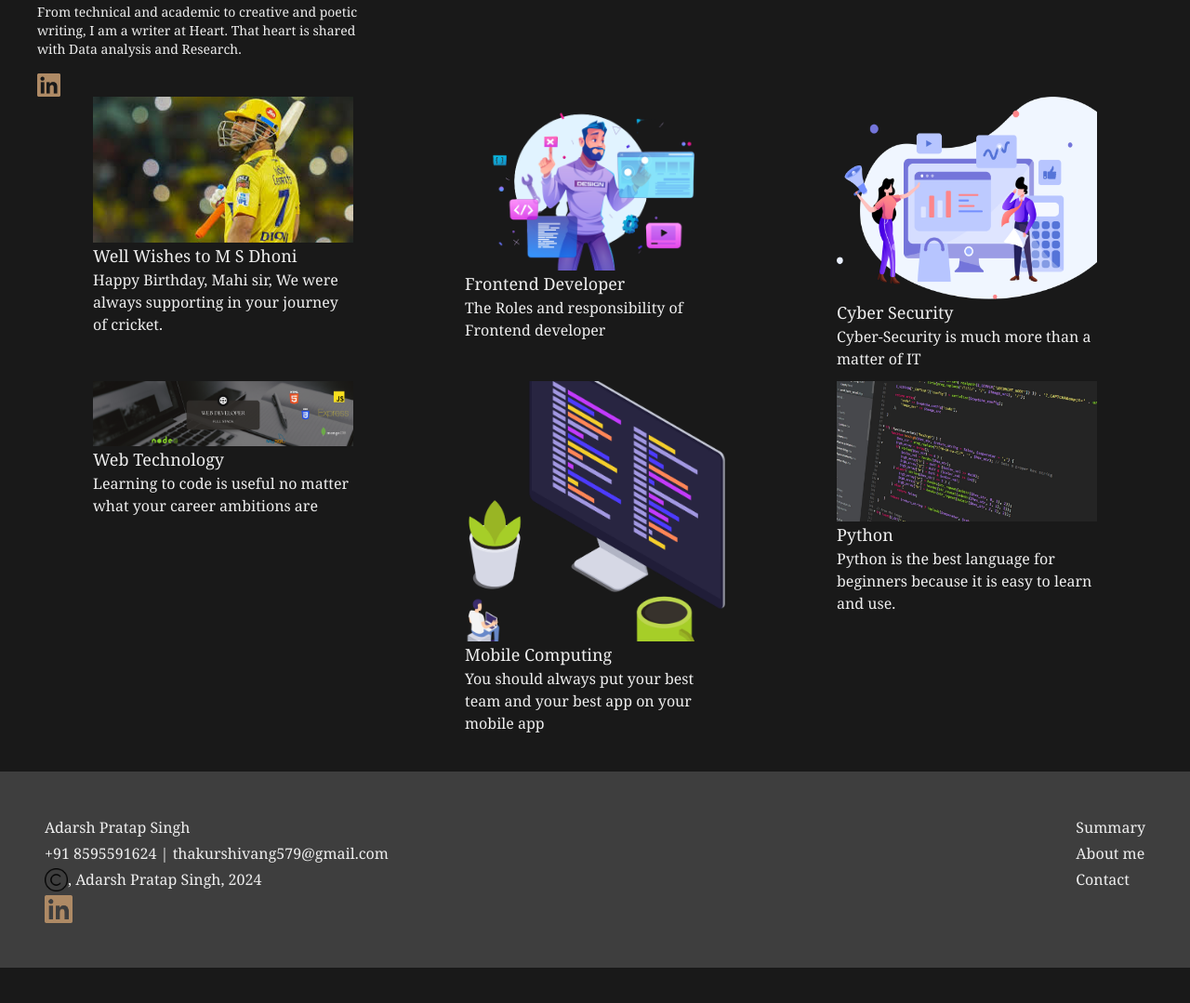
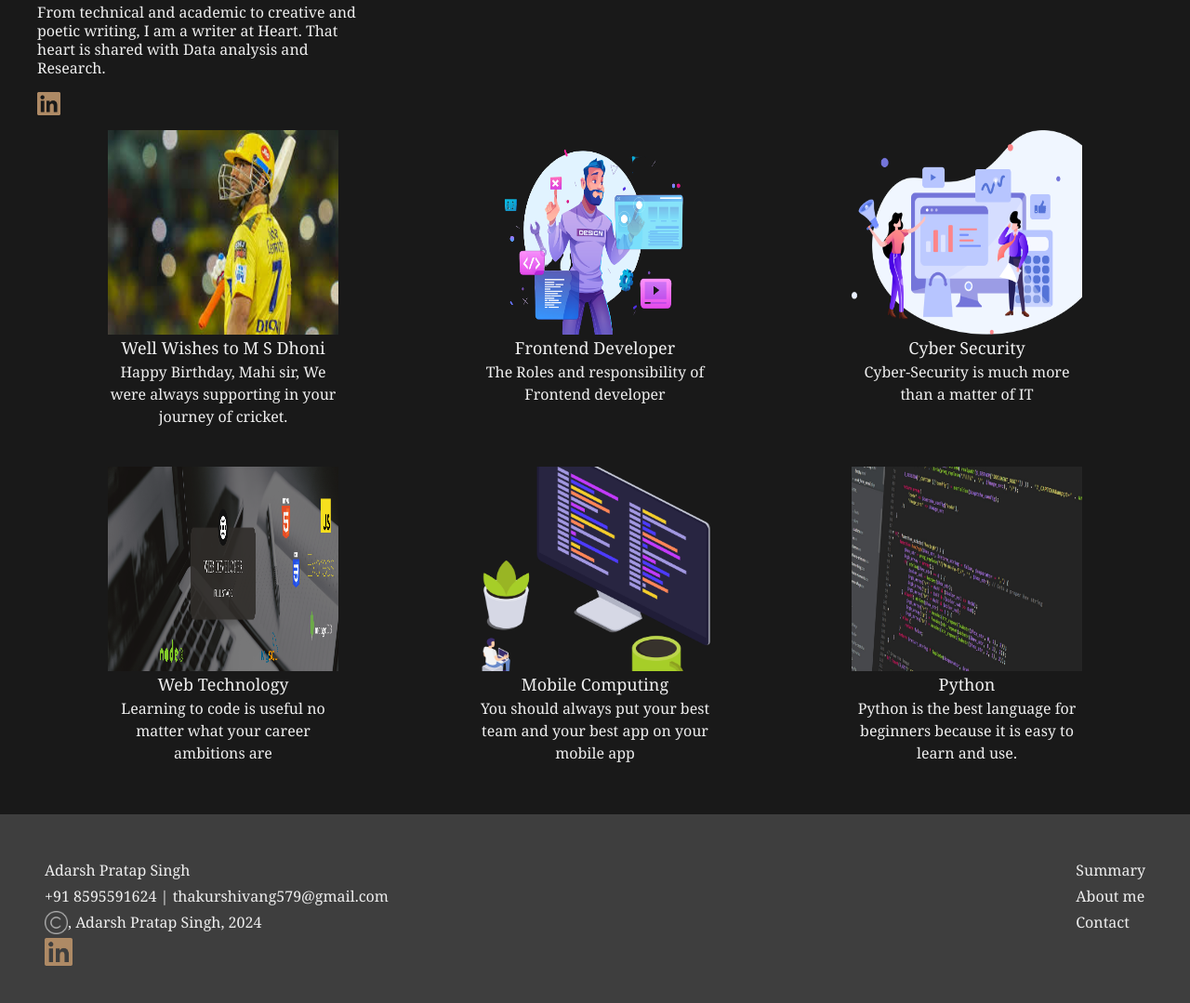
Before and after one commit to shivangthakur-007/contentwriter, a website: page index.html in a window 1280 px wide. Shown: the part 201-1280 px from the top of the page at 93% size. Before the commit the page ends 1242 px from the top, so only its background shows below. Drawn offline with Linux system fonts and the light colour scheme.

Commit message:
first commit today

```diff
--- a/index.html
+++ b/index.html
@@ -3,7 +3,7 @@
   <head>
     <meta charset="UTF-8" />
     <meta name="viewport" content="width=device-width, initial-scale=1.0" />
-    <title>Document</title>
+    <title>Content-Portfolio</title>
     <link rel="stylesheet" href="./src/output.css" />
   </head>
   <body class="m-0 p-0 bg-[#191919] rounded-sm text-[#efefef] font-serif">
@@ -29,14 +29,14 @@
           <h1 class="text-4xl">Communications and Writing Professional</h1>
         </div>
         <div class="">
-          <h4 class="text-sm leading-5">
+          <h4 class="text-md leading-5">
             From technical and academic to creative and poetic writing, I am a
             writer at Heart. That heart is shared with Data analysis and
             Research.
           </h4>
         </div>
         <div>
-          <a href="">
+          <a href="https://www.linkedin.com/feed/">
             <img
               class="invert-[70%]"
               src="./assets/linkedin.png"
@@ -52,45 +52,44 @@
       <div class="flex flex-col gap-3">
         <!-- subpart are  -->
         <div class="flex justify-around">
-          <div class="max-w-[280px]">
+          <div class="hover:shadow-[0_35px_60px_-15px_rgba(100,100,100,0.5)] flex p-4 w-[280px] h-[350px]">
             <a href="https://shivangthakur579.hashnode.dev/well-wishes">
               <img
-                class="min-h-[180px] min-w-[220px]"
-
+                class="h-[220px] w-[280px]"
                 src="./assets/download.jpeg"
                 alt=""
               />
-              <h3 class="text-lg">Well Wishes to M S Dhoni</h3>
-              <h5 class="text-md">
+              <h3 class="text-lg text-center">Well Wishes to M S Dhoni</h3>
+              <h5 class="text-md text-center">
                 Happy Birthday, Mahi sir, We were always supporting in your
                 journey of cricket.
               </h5>
             </a>
           </div>
-          <div class="max-w-[280px]">
+          <div class="hover:shadow-[0_35px_60px_-15px_rgba(100,100,100,0.5)] flex p-4  w-[280px] h-[340px]">
             <a href="https://shivangthakur579.hashnode.dev/frontend-developer">
               <img
-                class="min-h-[180px] min-w-[220px]"
-
+                class="h-[220px] w-[280px]"
                 src="./assets/frontend developer.png"
                 alt="linked"
               />
-              <h3 class="text-lg">Frontend Developer</h3>
-              <h5 class="text-md">
+              <h3 class="text-lg text-center">Frontend Developer</h3>
+              <h5 class="text-md text-center">
                 The Roles and responsibility of Frontend developer
               </h5>
             </a>
           </div>
-          <div class="max-w-[280px]">
-            <a href="https://shivangthakur579.hashnode.dev/important-question-on-cyber-security-and-its-law">
+          <div class="hover:shadow-[0_35px_60px_-15px_rgba(100,100,100,0.5)] flex p-4  w-[280px] h-[340px]">
+            <a
+              href="https://shivangthakur579.hashnode.dev/important-question-on-cyber-security-and-its-law"
+            >
               <img
-                class="min-h-[180px] min-w-[220px]"
-
+                class="h-[220px] w-[280px]"
                 src="./assets/Header Illustration.png"
                 alt="linked"
               />
-              <h3 class="text-lg">Cyber Security</h3>
-              <h5 class="text-md">
+              <h3 class="text-lg text-center">Cyber Security</h3>
+              <h5 class="text-md text-center">
                 Cyber-Security is much more than a matter of IT
               </h5>
             </a>
@@ -99,45 +98,49 @@
 
         <!-- next line -->
         <div class="flex justify-around">
-          <div class="max-w-[280px]">
+          <div class="hover:shadow-[0_35px_60px_-15px_rgba(100,100,100,0.5)] flex p-4 w-[280px] h-[350px]">
             <a href="https://shivangthakur579.hashnode.dev/web-technology">
               <img
-                class="min-h-[180px] min-w-[220px]"
-
+                class="h-[220px] w-[280px]"
                 src="./assets/Black Minimalist Motivation Quote LinkedIn Banner.png"
                 alt="linked"
               />
-              <h3 class="text-lg">Web Technology</h3>
-              <h5 class="text-md">
-                Learning to code is useful no matter what your career ambitions are
+              <h3 class="text-lg text-center">Web Technology</h3>
+              <h5 class="text-md text-center">
+                Learning to code is useful no matter what your career ambitions
+                are
               </h5>
             </a>
           </div>
-          <div class="max-w-[280px]">
-            <a href="https://shivangthakur579.hashnode.dev/mobile-and-cloud-computing">
+          <div class="hover:shadow-[0_35px_60px_-15px_rgba(100,100,100,0.5)] flex p-4 w-[280px] h-[350px]">
+            <a
+              href="https://shivangthakur579.hashnode.dev/mobile-and-cloud-computing"
+            >
               <img
-                class="min-h-[180px] min-w-[220px]"
-
+                class="h-[220px] w-[280px]"
                 src="./assets/pc-image.png"
                 alt="linked"
               />
-              <h3 class="text-lg">Mobile Computing</h3>
-              <h5 class="text-md">
-                You should always put your best team and your best app on your mobile app
+              <h3 class="text-lg text-center">Mobile Computing</h3>
+              <h5 class="text-md text-center">
+                You should always put your best team and your best app on your
+                mobile app
               </h5>
             </a>
           </div>
-          <div class="max-w-[280px]">
-            <a href="https://shivangthakur579.hashnode.dev/python-important-questions">
+          <div class="hover:shadow-[0_35px_60px_-15px_rgba(100,100,100,0.5)] flex p-4 w-[280px] h-[350px]">
+            <a
+              href="https://shivangthakur579.hashnode.dev/python-important-questions"
+            >
               <img
-                class="min-h-[180px] min-w-[220px]"
-
+                class="h-[220px] w-[280px]"
                 src="./assets/webdevimage.jpg"
                 alt="linked"
               />
-              <h3 class="text-lg">Python</h3>
-              <h5 class="text-md">
-                Python is the best language for beginners because it is easy to learn and use.
+              <h3 class="text-lg text-center">Python</h3>
+              <h5 class="text-md text-center">
+                Python is the best language for beginners because it is easy to
+                learn and use.
               </h5>
             </a>
           </div>
@@ -149,10 +152,15 @@
         <h2>Adarsh Pratap Singh</h2>
         <h4>+91 8595591624 | thakurshivang579@gmail.com</h4>
         <div class="flex">
-          <img width="25px" src="./assets/image.png" alt="" />
+          <img
+            width="25px"
+            class="invert-[70%]"
+            src="./assets/image.png"
+            alt=""
+          />
           <h4>, Adarsh Pratap Singh, 2024</h4>
         </div>
-        <a href=""
+        <a href="https://www.linkedin.com/feed/"
           ><img
             class="invert-[70%]"
             src="./assets/linkedin.png"
```
Also changed, not shown: about.html (+7 -2 lines), contact.html (+27 -17 lines), src/output.css.
